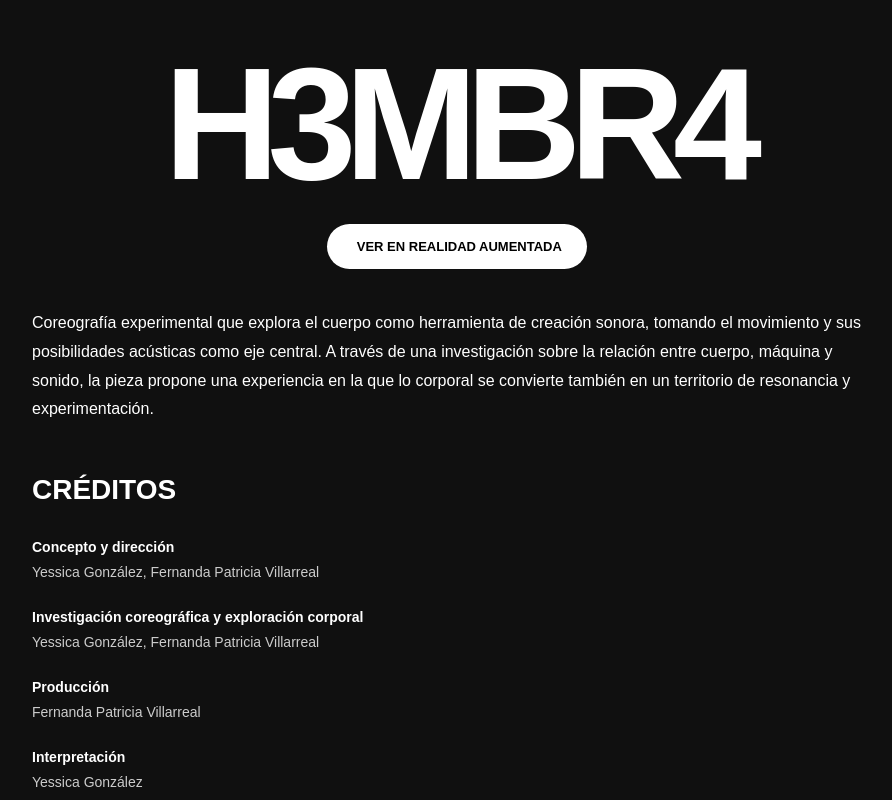
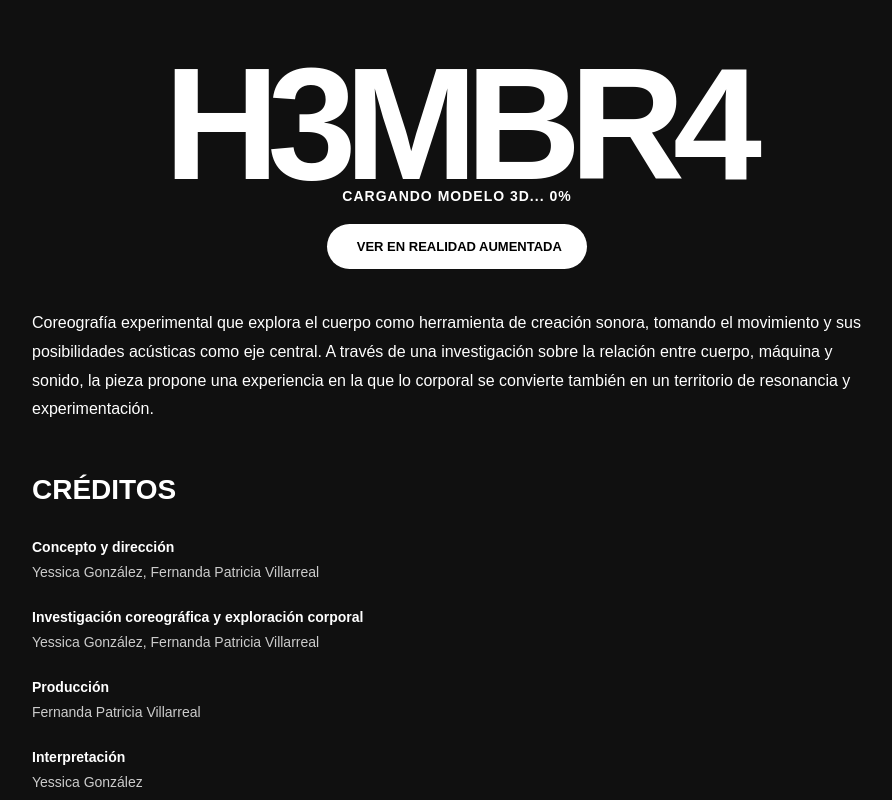
Before and after one commit to ygonzalezalum04-maker/H3MBR4, a plain HTML site: page index.html in a window 1280 px wide. Shown: the top 800 px of the page, without its empty margins (183-1075 px from the left). Drawn offline with Linux system fonts and the light colour scheme; some packages are replaced by stand-ins of ours; a script that the page names is missing.

Commit message:
Implement loading indicator for 3D model viewer
Added a loading indicator for the 3D model viewer with progress updates.

```diff
--- a/index.html
+++ b/index.html
@@ -43,6 +43,19 @@
       height: min(65vh, 650px);
       min-height: 380px;
       background: transparent;
+    }
+
+    .loading-indicator {
+      position: absolute;
+      bottom: 20px;
+      left: 0;
+      width: 100%;
+      text-align: center;
+      color: white;
+      font-size: 14px;
+      font-weight: bold;
+      letter-spacing: 1px;
+      pointer-events: none;
     }
 
     .ar-button {
@@ -136,8 +149,32 @@
       shadow-intensity="0"
       exposure="1"
       loading="eager">
+
+      <div
+        id="loading-indicator"
+        class="loading-indicator"
+        slot="progress-bar"
+        role="status"
+        aria-live="polite">
+        CARGANDO MODELO 3D... 0%
+      </div>
+
     </model-viewer>
   </div>
+
+  <script>
+    const viewer = document.querySelector('#hembra');
+    const indicator = document.querySelector('#loading-indicator');
+
+    viewer.addEventListener('progress', (event) => {
+      const percent = Math.round(event.detail.totalProgress * 100);
+      indicator.textContent = `CARGANDO MODELO 3D... ${percent}%`;
+    });
+
+    viewer.addEventListener('load', () => {
+      indicator.style.display = 'none';
+    });
+  </script>
 
   <a
     class="ar-button"
@@ -213,6 +250,11 @@
     </div>
 
     <div class="credit">
+      <strong>Diseño de Producción</strong>
+      <span>Malcom Vargas, Fernanda Patricia Villarreal</span>
+    </div>
+
+    <div class="credit">
       <strong>Diseño 3D</strong>
       <span>Yessica González</span>
     </div>
```
